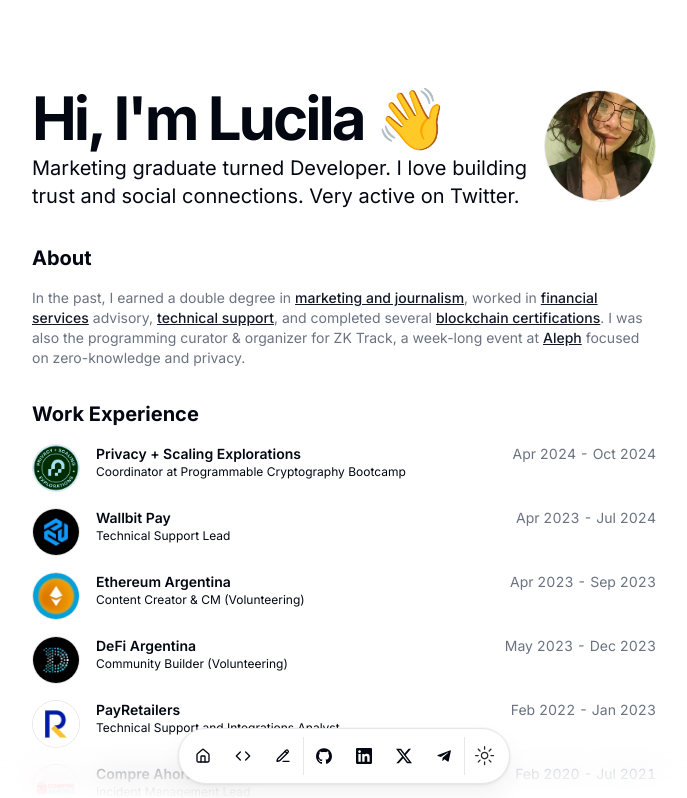
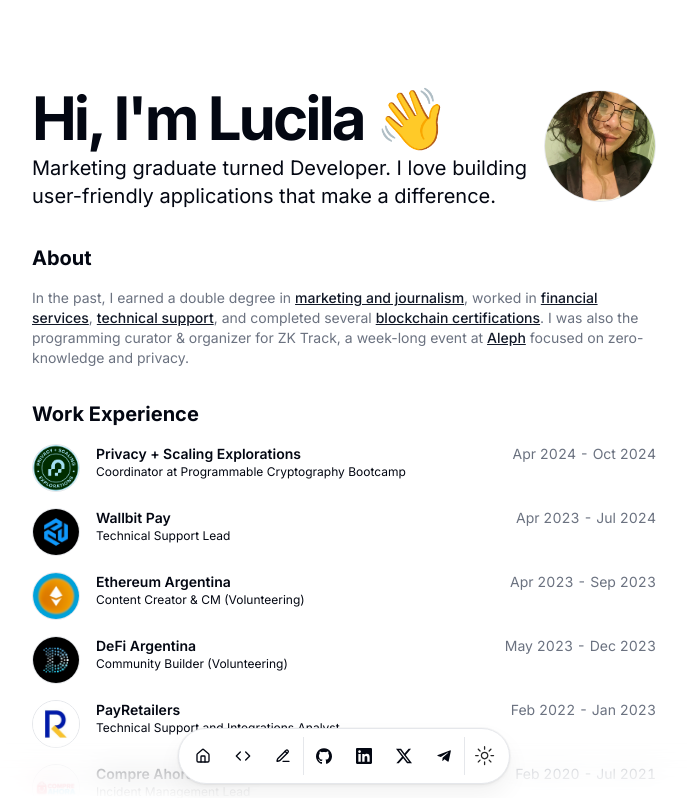
Before and after one commit to lucilapastore/landing-page, a Next.js app: page / in a window 1280 px wide. Shown: the top 798 px of the page, without its empty margins (296-983 px from the left). Built offline with nearby package versions, Linux system fonts and the light colour scheme.

Commit message:
fix: update resume description to emphasize building user-friendly applications

```diff
--- a/src/data/resume.tsx
+++ b/src/data/resume.tsx
@@ -8,9 +8,9 @@
   location: "Palermo, CABA",
   locationLink: "https://maps.app.goo.gl/SByenyPs3sjPS4Jp7",
   description:
-    "Marketing graduate turned Developer. I love building trust and social connections. Very active on Twitter.",
+    "Marketing graduate turned Developer. I love building user-friendly applications that make a difference.",
   summary:
-    "In the past, I earned a double degree in [marketing and journalism](/#education), worked in [financial services](/#experience) advisory, [technical support](/#experience), and completed several [blockchain certifications](/#projects). I was also the programming curator & organizer for ZK Track, a week-long event at [Aleph](https://www.aleph.crecimiento.build/) focused on zero-knowledge and privacy.",
+    "In the past, I earned a double degree in [marketing and journalism](/#education), worked in [financial services](/#experience), [technical support](/#experience), and completed several [blockchain certifications](/#projects). I was also the programming curator & organizer for ZK Track, a week-long event at [Aleph](https://www.aleph.crecimiento.build/) focused on zero-knowledge and privacy.",
   avatarUrl: "/me.png",
   skills: [
     "JavaScript",
```
